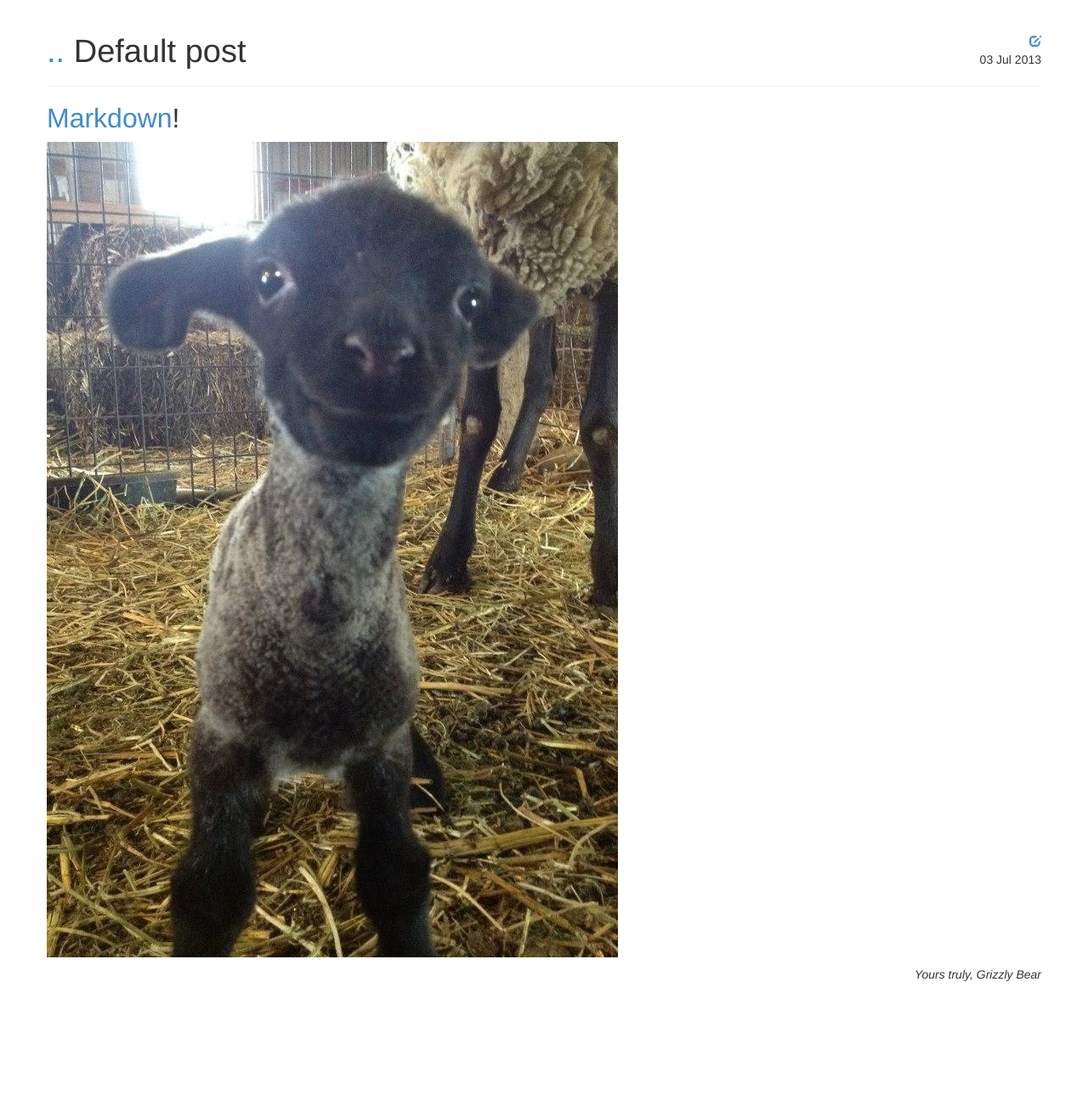
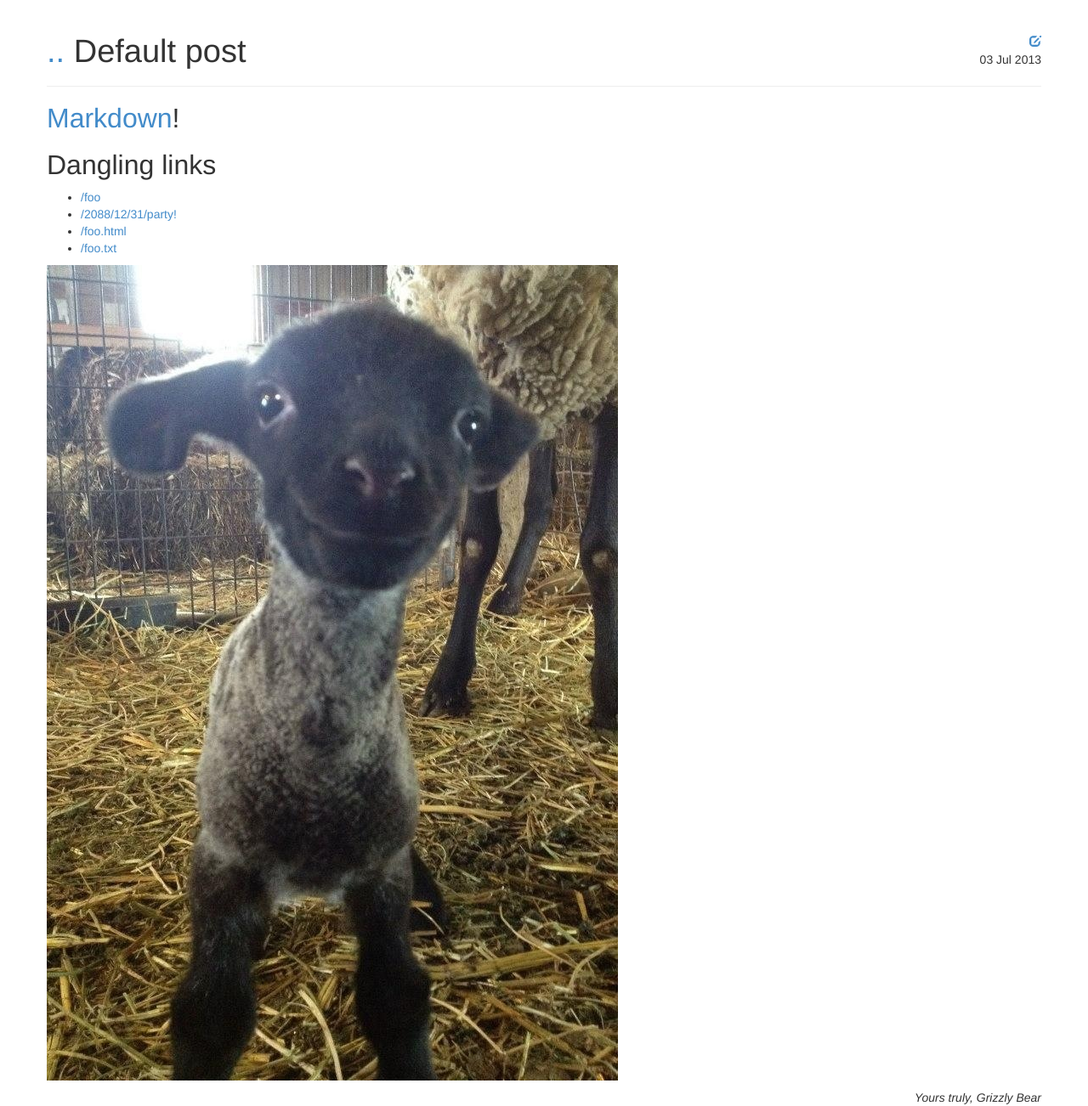
Before and after one commit to edrex/static-starter, a Jekyll site: the page built from _posts/2013-07-03-starter-post.md, in a window 1280 px wide. Shown: the whole page at 85% size. Built offline with Jekyll 4.4.1, drawn with Linux system fonts in a browser that asks for light colours; before the commit the page ends 1157 px from its top, so only the background shows below that.

Commit message:
Handle date-based URLs correctly, and add examples

```diff
--- a/_posts/2013-07-03-starter-post.md
+++ b/_posts/2013-07-03-starter-post.md
@@ -8,4 +8,11 @@ tags: null
 
 ## [Markdown](http://daringfireball.net/projects/markdown/)!
 
+## Dangling links
+
+ - [/foo](/foo)
+ - [/2088/12/31/party!](/2088/12/31/party!)
+ - [/foo.html](/foo.html)
+ - [/foo.txt](foo.txt)
+
 ![Sheeps!](/media/starter-baby-sheep.jpg)
```
Also changed, not shown: js/editorForPath.js (+6 -1 lines).
